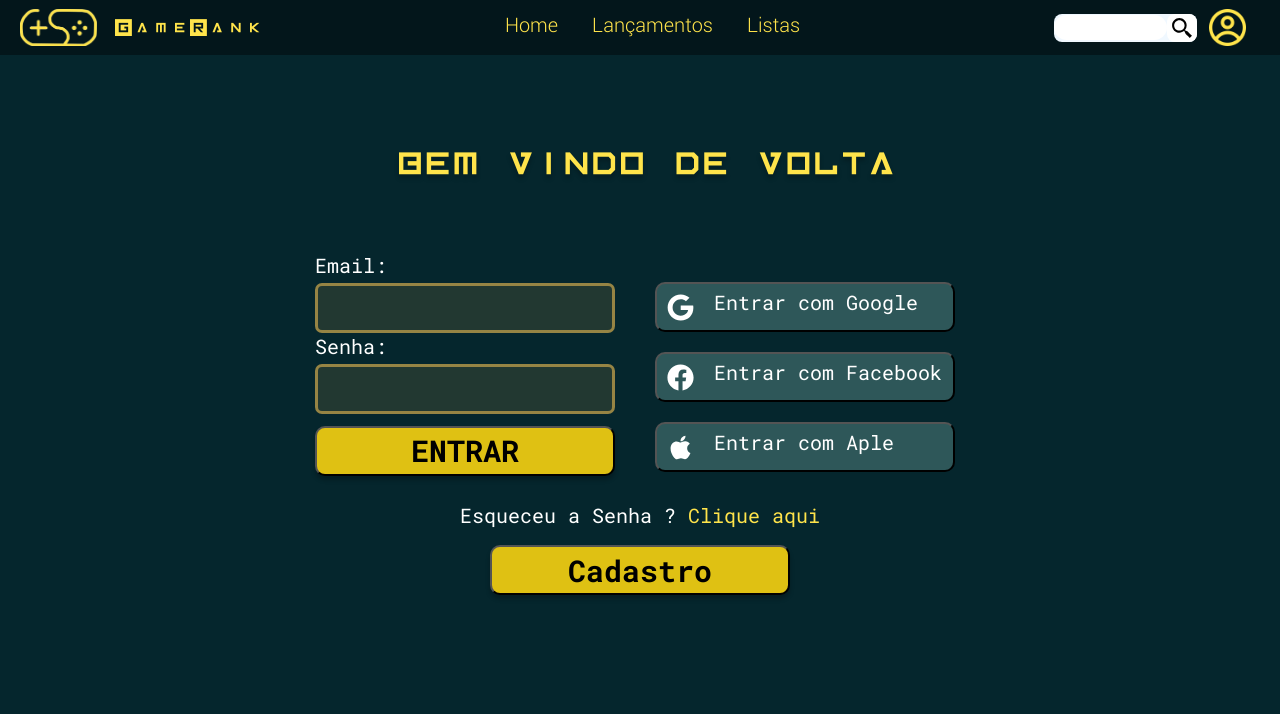
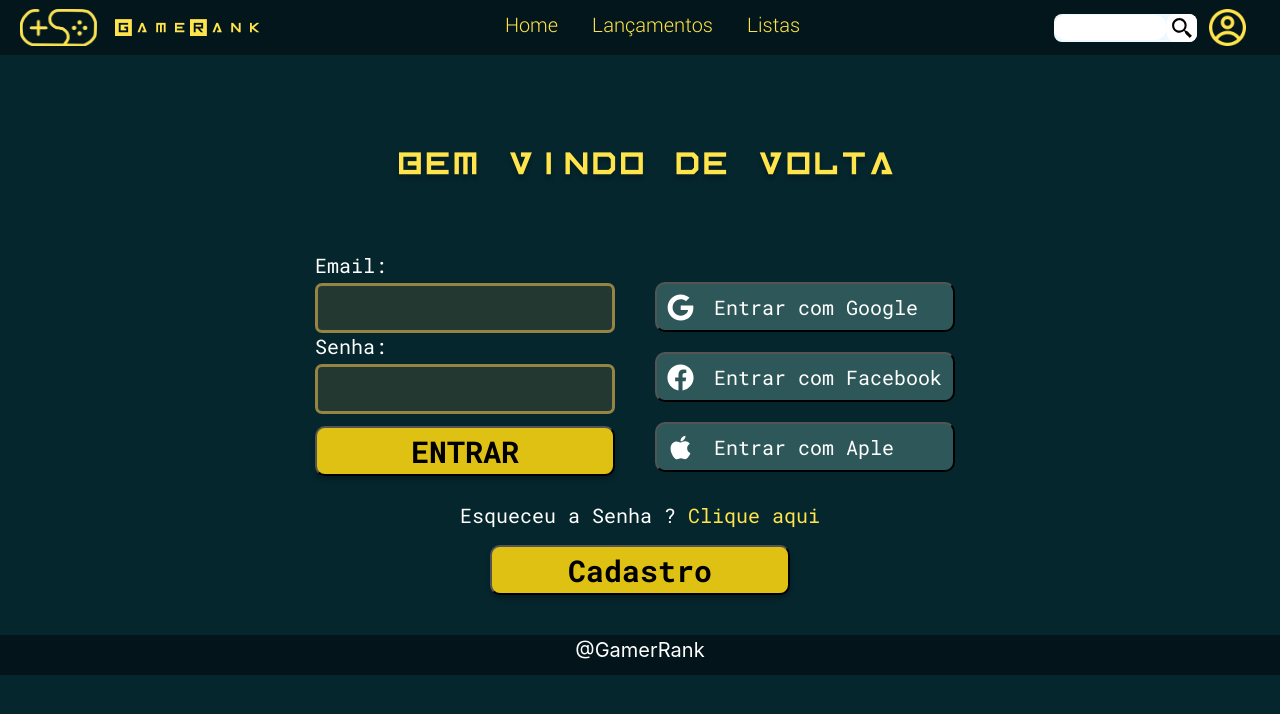
Before and after one commit to KevinSS456/PlayReview, a React (Vite) app in the folder review_play/: page /Login in a window 1280 px wide. Shown: the top 714 px of the page. Built offline with nearby package versions, Linux system fonts and the light colour scheme.

Commit message:
criação do footer

```diff
--- a/review_play/src/App.jsx
+++ b/review_play/src/App.jsx
@@ -1,5 +1,6 @@
 import './App.css'
 import {  Outlet } from "react-router-dom"
+import Footer from './components/Footer'
 import Navbar from './components/Navbar'
 import React, { useState, useEffect } from 'react';
 import axios from 'axios';
@@ -10,7 +11,8 @@ function App() {
   return (
     <div className='App'>
       <Navbar />
-      < Outlet />
+      <Outlet />
+      <Footer />
     </div>
 
   )
--- /dev/null
+++ b/review_play/src/components/Footer.jsx
@@ -0,0 +1,12 @@
+import '../style/footer.css'
+
+const Footer = () => {
+
+    return (
+        <footer>
+            <p>@GamerRank</p>
+        </footer>
+    )
+}
+
+export default Footer
--- a/review_play/src/pages/Cadastro.jsx
+++ b/review_play/src/pages/Cadastro.jsx
@@ -42,6 +42,7 @@ const Cadastro= () => {
              <Link to='../Login'><span id="spanlogin"> Clique aqui</span></Link></h2>
 
     </div>
+
     </div>
 
 )}
--- a/review_play/src/pages/Home.jsx
+++ b/review_play/src/pages/Home.jsx
@@ -161,9 +161,7 @@ const Home  = () => {
        </div>
       </div>
 
-      <footer>
-          <p>@GamerRank</p>
-      </footer>
+
 
       </div>
 
--- a/review_play/src/pages/Search.jsx
+++ b/review_play/src/pages/Search.jsx
@@ -9,7 +9,7 @@ const Search = () => {
     const [searchParans] = useSearchParams()
     const query = searchParans.get("q")
 
-    const metodo = `*, hypes, cover.url; where name ~ *"${query}"*; limit 60;sort hypes desc`
+    const metodo = `*, hypes,popularity, cover.url; where name ~ *"${query}"*; limit 20;sort popularity desc`
     const games = getGame(metodo,query)
     const [search, setSearch] = useState("")
     const navigate = useNavigate()
--- a/review_play/src/style/cadastro.css
+++ b/review_play/src/style/cadastro.css
@@ -1,11 +1,9 @@
 .conteinerCadas{
     width: 100%;
-    height: 100%;
     display: grid;
     padding: 2rem 6.254rem;
     grid-template-columns: auto auto auto auto;
-    grid-template-rows: auto auto auto auto;
-    column-gap: 3rem;
+    grid-template-rows: auto auto auto
 }
 .headerCadastro{
     grid-column-start: 1;
@@ -27,7 +25,9 @@
     display: flex;
     flex-direction: column;
 }
-
+.conteinerCadas p {
+    margin-top: 0;
+}
 #buttonsCadas{
     display: flex;
     flex-direction: column;
@@ -43,7 +43,6 @@
 .changes{
     margin-top: 2rem;
     grid-row-start: 3;
-    grid-row-end: 4;
     grid-column-start: 1;
     grid-column-end: 5;
     justify-self: center;
--- a/review_play/src/style/escolha.css
+++ b/review_play/src/style/escolha.css
@@ -3,9 +3,25 @@
     height: 100%;
     display: grid;
     padding: 2rem 6.254rem;
-    /* grid-template-columns: auto auto auto auto; */
-    grid-template-rows: auto auto auto auto auto;
+    grid-template-columns: auto auto auto auto;
+    grid-template-rows: auto  auto auto auto;
     column-gap: 3rem;
+    row-gap: 1.6rem;
+}
+#EscolhaTitleArea{
+    justify-self: center;
+    grid-row-end: 1;
+    grid-column-start: 1;
+    grid-column-end: 5;
+}
+.buttonsArea{
+    grid-column-start: 1;
+    grid-column-end: 5;
+    grid-row-start: 2;
+    grid-row-end: 3;
+}
+.buttonsArea{
+
 }
 .card{
    background-color: blue;
--- /dev/null
+++ b/review_play/src/style/footer.css
@@ -0,0 +1,10 @@
+footer{
+    display: flex;
+    position: static;
+    bottom : 0rem;
+    width: 100%;
+    align-items: center;
+    justify-content: center;
+    background-color: #03151A;
+    font-size: 2rem;
+ }
--- a/review_play/src/style/home.css
+++ b/review_play/src/style/home.css
@@ -105,7 +105,8 @@ a:hover{
    margin-top: 1rem;
    border: 0.6rem solid #03151A;
    background-color: #03151A;
-   border-radius: 2rem;
+   border-top-left-radius: 2rem;
+   border-top-right-radius: 2rem;
 }
 #proxTitle{
    color: #FFE44B;
@@ -162,13 +163,7 @@ a:hover{
 #buttonLeft{
    transform: rotate(180deg)
 }
-footer{
-   display: flex;
-   align-items: center;
-   justify-content: center;
-   background-color: #03151A;
-   font-size: 2rem;
-}
+
 
 img{
    width: 200px;
--- a/review_play/src/style/login.css
+++ b/review_play/src/style/login.css
@@ -1,10 +1,9 @@
 .conteinerLogin{
     width: 100%;
-    height: 100%;
     display: grid;
     padding: 2rem 6.254rem;
     grid-template-columns: auto auto auto auto;
-    grid-template-rows: auto auto auto auto;
+    grid-template-rows: auto auto auto;
     column-gap: 3rem;
 
 }
@@ -15,6 +14,10 @@
     justify-self: center;
     margin-bottom: 6rem;
     margin-top: 6rem;
+}
+.conteinerLogin p {
+    margin-top: 0;
+    margin-bottom: 0;
 }
 
 .loginTitle{
@@ -96,7 +99,6 @@
 .changes{
     margin-top: 2rem;
     grid-row-start: 3;
-    grid-row-end: 4;
     grid-column-start: 1;
     grid-column-end: 5;
     justify-self: center;
--- a/review_play/src/style/search.css
+++ b/review_play/src/style/search.css
@@ -5,6 +5,7 @@
     justify-content: center;
     width: 100%;
 }
+
 .container{
     display: flex;
     flex-wrap: wrap;
```
Also changed, not shown: review_play/src/pages/Escolha.jsx (+15 -3 lines).
